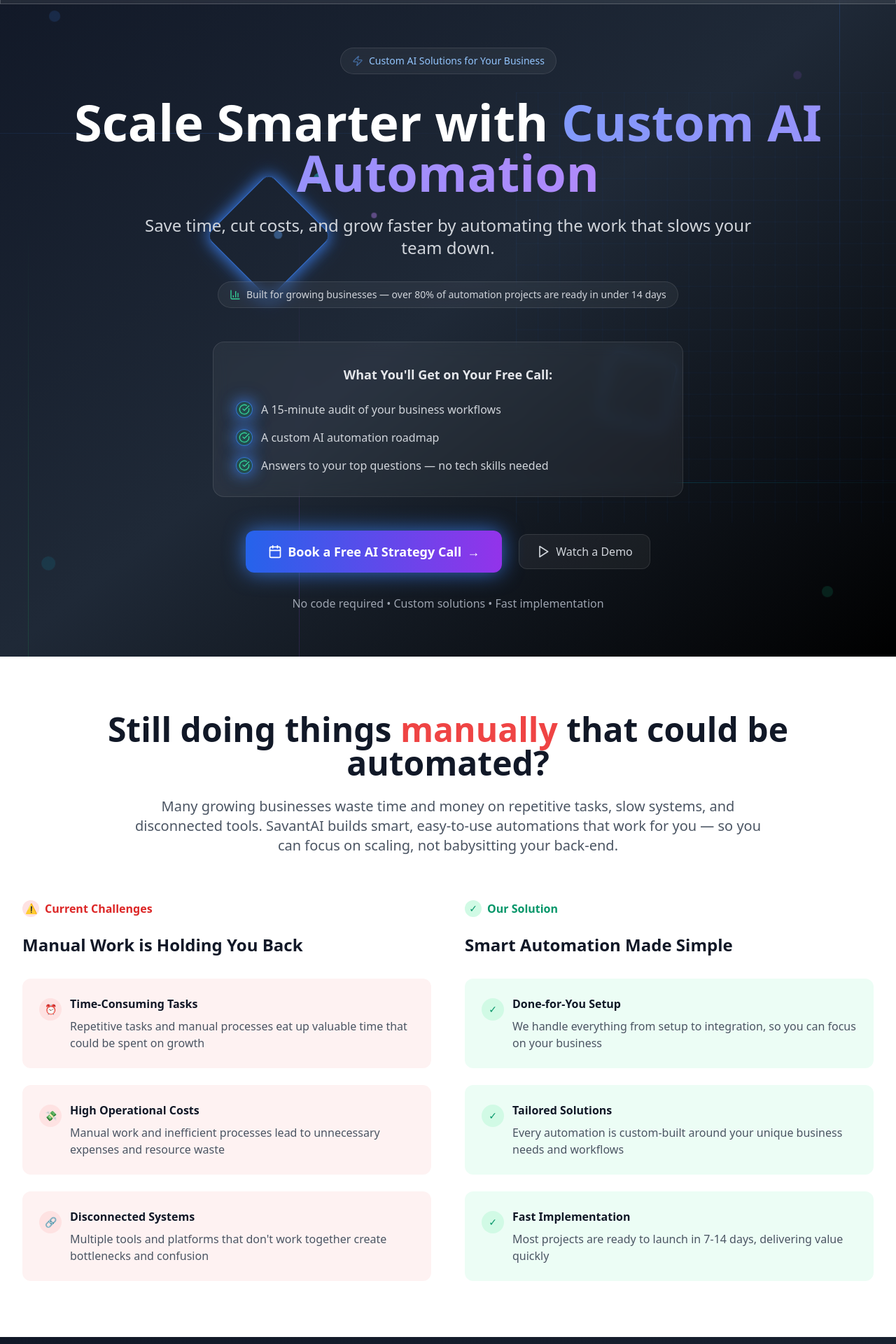
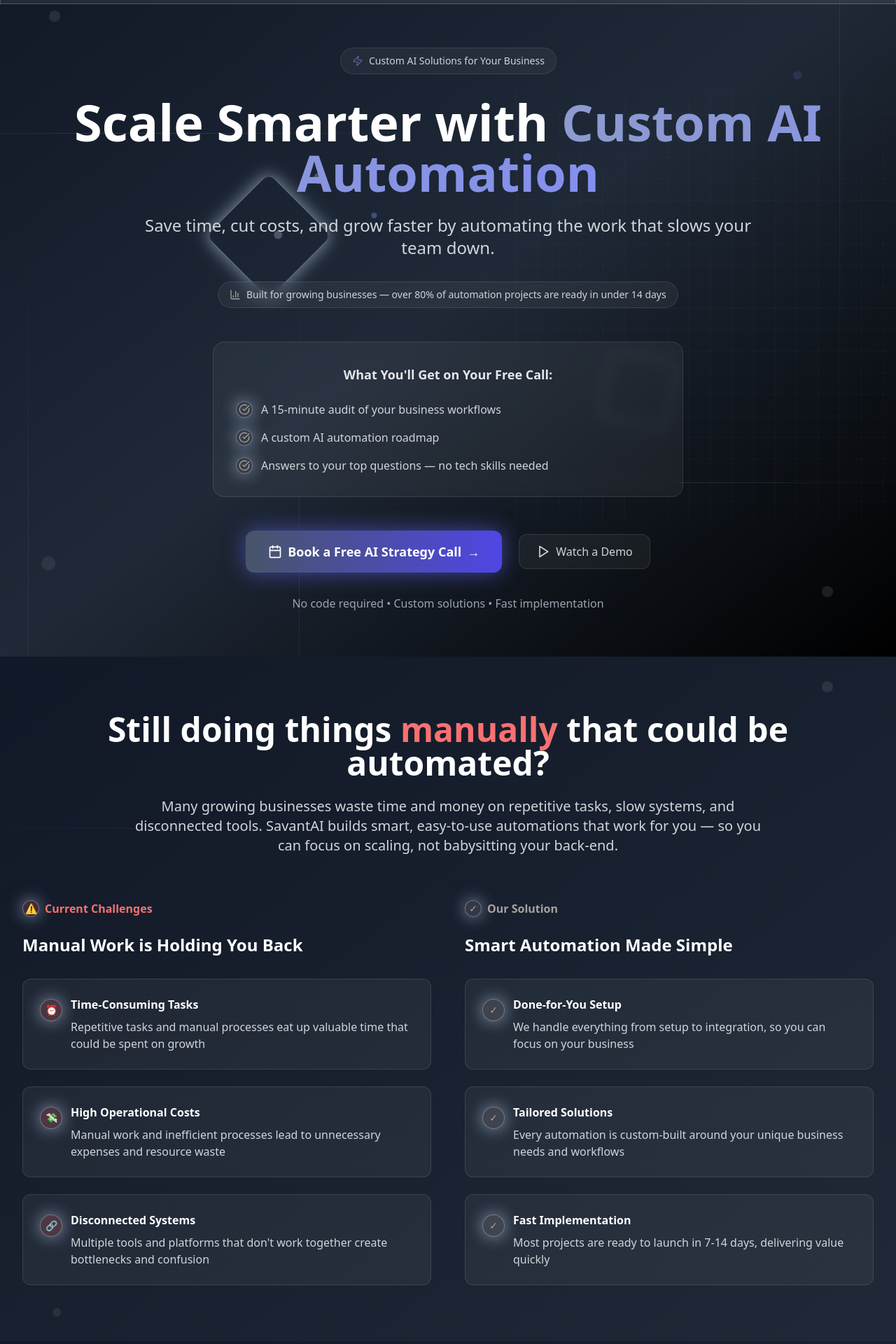
Before and after one commit to Jagrajveer/savant-ai, a React (Vite) app: page / in a window 1280 px wide. Shown: the part 60-1980 px from the top of the page at 70% size. Built offline with nearby package versions, Linux system fonts and the light colour scheme.

Commit message:
Refactor: Remove neon colors and improve dark theme
Remove neon colors and ensure dark theme consistency across the website.

```diff
--- a/src/components/HeroSection.tsx
+++ b/src/components/HeroSection.tsx
@@ -9,49 +9,49 @@ const HeroSection = () => {
       {/* Enhanced AI Background Elements */}
       <div className="absolute inset-0 overflow-hidden">
         {/* Neural Network Nodes */}
-        <div className="absolute top-20 left-20 w-4 h-4 bg-blue-500/30 rounded-full animate-neural-network delay-0"></div>
-        <div className="absolute top-40 right-32 w-3 h-3 bg-purple-500/30 rounded-full animate-neural-network delay-500"></div>
-        <div className="absolute bottom-32 left-16 w-5 h-5 bg-cyan-500/30 rounded-full animate-neural-network delay-1000"></div>
-        <div className="absolute bottom-20 right-20 w-4 h-4 bg-emerald-500/30 rounded-full animate-neural-network delay-1500"></div>
+        <div className="absolute top-20 left-20 w-4 h-4 bg-slate-400/30 rounded-full animate-neural-network delay-0"></div>
+        <div className="absolute top-40 right-32 w-3 h-3 bg-indigo-400/30 rounded-full animate-neural-network delay-500"></div>
+        <div className="absolute bottom-32 left-16 w-5 h-5 bg-gray-400/30 rounded-full animate-neural-network delay-1000"></div>
+        <div className="absolute bottom-20 right-20 w-4 h-4 bg-stone-400/30 rounded-full animate-neural-network delay-1500"></div>
 
         {/* Data Flow Lines */}
-        <div className="absolute top-1/4 left-0 w-full h-px bg-gradient-to-r from-transparent via-blue-500/30 to-transparent animate-data-flow delay-0"></div>
-        <div className="absolute top-1/2 left-0 w-full h-px bg-gradient-to-r from-transparent via-purple-500/30 to-transparent animate-data-flow delay-1000"></div>
-        <div className="absolute top-3/4 left-0 w-full h-px bg-gradient-to-r from-transparent via-cyan-500/30 to-transparent animate-data-flow delay-2000"></div>
+        <div className="absolute top-1/4 left-0 w-full h-px bg-gradient-to-r from-transparent via-slate-400/30 to-transparent animate-data-flow delay-0"></div>
+        <div className="absolute top-1/2 left-0 w-full h-px bg-gradient-to-r from-transparent via-indigo-400/30 to-transparent animate-data-flow delay-1000"></div>
+        <div className="absolute top-3/4 left-0 w-full h-px bg-gradient-to-r from-transparent via-gray-400/30 to-transparent animate-data-flow delay-2000"></div>
 
         {/* Circuit Board Pattern */}
         <div className="absolute inset-0 tech-grid opacity-20"></div>
 
         {/* Floating AI Elements */}
-        <div className="absolute top-1/3 left-1/4 w-32 h-32 border border-blue-500/20 rounded-lg animate-circuit-pulse delay-0 rotate-45"></div>
-        <div className="absolute bottom-1/3 right-1/4 w-24 h-24 border border-purple-500/20 rounded-lg animate-circuit-pulse delay-1000 rotate-12"></div>
+        <div className="absolute top-1/3 left-1/4 w-32 h-32 border border-slate-400/20 rounded-lg animate-circuit-pulse delay-0 rotate-45"></div>
+        <div className="absolute bottom-1/3 right-1/4 w-24 h-24 border border-indigo-400/20 rounded-lg animate-circuit-pulse delay-1000 rotate-12"></div>
 
         {/* Orbiting Elements */}
         <div className="absolute top-1/2 left-1/2 transform -translate-x-1/2 -translate-y-1/2">
           <div className="relative w-96 h-96">
-            <div className="absolute w-3 h-3 bg-blue-400/40 rounded-full animate-ai-orbit"></div>
-            <div className="absolute w-2 h-2 bg-purple-400/40 rounded-full animate-ai-orbit" style={{ animationDelay: '5s' }}></div>
-            <div className="absolute w-4 h-4 bg-cyan-400/40 rounded-full animate-ai-orbit" style={{ animationDelay: '10s' }}></div>
+            <div className="absolute w-3 h-3 bg-slate-400/40 rounded-full animate-ai-orbit"></div>
+            <div className="absolute w-2 h-2 bg-indigo-400/40 rounded-full animate-ai-orbit" style={{ animationDelay: '5s' }}></div>
+            <div className="absolute w-4 h-4 bg-gray-400/40 rounded-full animate-ai-orbit" style={{ animationDelay: '10s' }}></div>
           </div>
         </div>
 
         {/* Matrix Rain Effect */}
-        <div className="absolute left-10 top-0 w-px h-full bg-gradient-to-b from-transparent via-green-500/20 to-transparent animate-matrix-rain delay-0"></div>
-        <div className="absolute right-20 top-0 w-px h-full bg-gradient-to-b from-transparent via-blue-500/20 to-transparent animate-matrix-rain delay-2000"></div>
-        <div className="absolute left-1/3 top-0 w-px h-full bg-gradient-to-b from-transparent via-purple-500/20 to-transparent animate-matrix-rain delay-4000"></div>
+        <div className="absolute left-10 top-0 w-px h-full bg-gradient-to-b from-transparent via-slate-500/20 to-transparent animate-matrix-rain delay-0"></div>
+        <div className="absolute right-20 top-0 w-px h-full bg-gradient-to-b from-transparent via-indigo-500/20 to-transparent animate-matrix-rain delay-2000"></div>
+        <div className="absolute left-1/3 top-0 w-px h-full bg-gradient-to-b from-transparent via-gray-500/20 to-transparent animate-matrix-rain delay-4000"></div>
       </div>
 
       <div className="max-w-7xl mx-auto px-4 sm:px-6 lg:px-8 text-center relative z-10">
         {/* Trust Badge */}
-        <div className="inline-flex items-center space-x-2 glass text-blue-300 px-4 py-2 rounded-full mb-8 animate-bounce-fade-in hover:scale-105 transition-all duration-300 card-hover-bounce">
-          <Zap size={16} className="animate-pulse text-blue-400" />
+        <div className="inline-flex items-center space-x-2 glass text-slate-300 px-4 py-2 rounded-full mb-8 animate-bounce-fade-in hover:scale-105 transition-all duration-300 card-hover-bounce">
+          <Zap size={16} className="animate-pulse text-indigo-400" />
           <span className="text-sm font-medium">Custom AI Solutions for Your Business</span>
         </div>
 
         {/* Main Headline */}
         <h1 className="text-5xl md:text-7xl font-bold text-white mb-6 animate-fade-in-up delay-200">
           Scale Smarter with{' '}
-          <span className="bg-gradient-to-r from-blue-400 to-purple-400 bg-clip-text text-transparent animate-gradient-shift">
+          <span className="bg-gradient-to-r from-slate-400 to-indigo-400 bg-clip-text text-transparent animate-gradient-shift">
             Custom AI Automation
           </span>
         </h1>
@@ -63,7 +63,7 @@ const HeroSection = () => {
 
         {/* Social Proof Badge */}
         <div className="inline-flex items-center space-x-2 glass text-gray-300 px-4 py-2 rounded-full mb-12 animate-bounce-fade-in delay-500 hover:scale-105 transition-all duration-300 card-hover-bounce">
-          <BarChart3 className="w-4 h-4 text-emerald-400" />
+          <BarChart3 className="w-4 h-4 text-stone-400" />
           <span className="text-sm">Built for growing businesses — over 80% of automation projects are ready in under 14 days</span>
         </div>
 
@@ -72,20 +72,20 @@ const HeroSection = () => {
           <h3 className="text-lg font-semibold text-gray-200 mb-6">What You'll Get on Your Free Call:</h3>
           <div className="space-y-4 text-left">
             <div className="flex items-center space-x-3 group hover:translate-x-2 transition-all duration-300">
-              <div className="w-6 h-6 bg-emerald-500/20 rounded-full flex items-center justify-center group-hover:scale-110 transition-transform duration-300 border border-emerald-500/30 animate-circuit-pulse">
-                <CheckCircle className="w-4 h-4 text-emerald-400" />
+              <div className="w-6 h-6 bg-stone-500/20 rounded-full flex items-center justify-center group-hover:scale-110 transition-transform duration-300 border border-stone-500/30 animate-circuit-pulse">
+                <CheckCircle className="w-4 h-4 text-stone-400" />
               </div>
               <span className="text-gray-300">A 15-minute audit of your business workflows</span>
             </div>
             <div className="flex items-center space-x-3 group hover:translate-x-2 transition-all duration-300 delay-100">
-              <div className="w-6 h-6 bg-emerald-500/20 rounded-full flex items-center justify-center group-hover:scale-110 transition-transform duration-300 border border-emerald-500/30 animate-circuit-pulse">
-                <CheckCircle className="w-4 h-4 text-emerald-400" />
+              <div className="w-6 h-6 bg-stone-500/20 rounded-full flex items-center justify-center group-hover:scale-110 transition-transform duration-300 border border-stone-500/30 animate-circuit-pulse">
+                <CheckCircle className="w-4 h-4 text-stone-400" />
               </div>
               <span className="text-gray-300">A custom AI automation roadmap</span>
             </div>
             <div className="flex items-center space-x-3 group hover:translate-x-2 transition-all duration-300 delay-200">
-              <div className="w-6 h-6 bg-emerald-500/20 rounded-full flex items-center justify-center group-hover:scale-110 transition-transform duration-300 border border-emerald-500/30 animate-circuit-pulse">
-                <CheckCircle className="w-4 h-4 text-emerald-400" />
+              <div className="w-6 h-6 bg-stone-500/20 rounded-full flex items-center justify-center group-hover:scale-110 transition-transform duration-300 border border-stone-500/30 animate-circuit-pulse">
+                <CheckCircle className="w-4 h-4 text-stone-400" />
               </div>
               <span className="text-gray-300">Answers to your top questions — no tech skills needed</span>
             </div>
@@ -96,7 +96,7 @@ const HeroSection = () => {
         <div className="flex flex-col sm:flex-row items-center justify-center space-y-4 sm:space-y-0 sm:space-x-6 animate-fade-in-up delay-800">
           <Link
             to="/demo-call"
-            className="bg-gradient-to-r from-blue-600 to-purple-600 text-white px-8 py-4 rounded-lg text-lg font-semibold hover:from-blue-700 hover:to-purple-700 transition-all duration-300 flex items-center space-x-2 hover:scale-105 hover:shadow-lg transform active:scale-95 group animate-glow"
+            className="bg-gradient-to-r from-slate-600 to-indigo-600 text-white px-8 py-4 rounded-lg text-lg font-semibold hover:from-slate-700 hover:to-indigo-700 transition-all duration-300 flex items-center space-x-2 hover:scale-105 hover:shadow-lg transform active:scale-95 group animate-glow"
           >
             <Calendar className="w-5 h-5" />
             <span>Book a Free AI Strategy Call</span>
--- a/src/components/ProblemSolutionSection.tsx
+++ b/src/components/ProblemSolutionSection.tsx
@@ -3,14 +3,22 @@ import React from 'react';
 
 const ProblemSolutionSection = () => {
   return (
-    <section className="py-20 bg-white">
-      <div className="max-w-7xl mx-auto px-4 sm:px-6 lg:px-8">
+    <section className="py-20 bg-gradient-to-br from-gray-900 to-gray-800 relative overflow-hidden">
+      {/* Background Tech Elements */}
+      <div className="absolute inset-0">
+        <div className="absolute top-1/4 left-0 w-full h-px bg-gradient-to-r from-transparent via-slate-500/20 to-transparent animate-data-flow"></div>
+        <div className="absolute bottom-1/4 right-0 w-full h-px bg-gradient-to-l from-transparent via-indigo-500/20 to-transparent animate-data-flow delay-1000"></div>
+        <div className="absolute top-10 right-20 w-4 h-4 bg-gray-400/30 rounded-full animate-neural-network"></div>
+        <div className="absolute bottom-10 left-20 w-3 h-3 bg-stone-400/30 rounded-full animate-neural-network delay-1000"></div>
+      </div>
+
+      <div className="max-w-7xl mx-auto px-4 sm:px-6 lg:px-8 relative z-10">
         {/* Section Header */}
-        <div className="text-center mb-16">
-          <h2 className="text-4xl md:text-5xl font-bold text-gray-900 mb-6">
-            Still doing things <span className="text-red-500">manually</span> that could be automated?
+        <div className="text-center mb-16 animate-fade-in-up">
+          <h2 className="text-4xl md:text-5xl font-bold text-white mb-6">
+            Still doing things <span className="text-red-400">manually</span> that could be automated?
           </h2>
-          <p className="text-xl text-gray-600 max-w-4xl mx-auto">
+          <p className="text-xl text-gray-300 max-w-4xl mx-auto">
             Many growing businesses waste time and money on repetitive tasks, slow systems, and disconnected tools.
             SavantAI builds smart, easy-to-use automations that work for you — so you can focus on scaling, not babysitting your back-end.
           </p>
@@ -19,49 +27,49 @@ const ProblemSolutionSection = () => {
         {/* Problem vs Solution Grid */}
         <div className="grid md:grid-cols-2 gap-12">
           {/* Current Challenges */}
-          <div>
+          <div className="animate-bounce-fade-in delay-200">
             <div className="flex items-center space-x-2 mb-6">
-              <div className="w-6 h-6 bg-red-100 rounded-full flex items-center justify-center">
-                <span className="text-red-600 text-sm">⚠️</span>
+              <div className="w-6 h-6 bg-red-400/20 rounded-full flex items-center justify-center border border-red-400/30 animate-circuit-pulse">
+                <span className="text-red-400 text-sm">⚠️</span>
               </div>
-              <span className="text-red-600 font-semibold">Current Challenges</span>
+              <span className="text-red-400 font-semibold">Current Challenges</span>
             </div>
 
-            <h3 className="text-2xl font-bold text-gray-900 mb-8">Manual Work is Holding You Back</h3>
+            <h3 className="text-2xl font-bold text-white mb-8">Manual Work is Holding You Back</h3>
 
             <div className="space-y-6">
-              <div className="bg-red-50 p-6 rounded-lg">
+              <div className="glass p-6 rounded-lg border border-red-400/20 bg-red-400/5 card-hover-bounce">
                 <div className="flex items-start space-x-3">
-                  <div className="w-8 h-8 bg-red-100 rounded-full flex items-center justify-center flex-shrink-0 mt-1">
-                    <span className="text-red-600 text-sm">⏰</span>
+                  <div className="w-8 h-8 bg-red-400/20 rounded-full flex items-center justify-center flex-shrink-0 mt-1 border border-red-400/30 animate-circuit-pulse">
+                    <span className="text-red-400 text-sm">⏰</span>
                   </div>
                   <div>
-                    <h4 className="font-semibold text-gray-900 mb-2">Time-Consuming Tasks</h4>
-                    <p className="text-gray-600">Repetitive tasks and manual processes eat up valuable time that could be spent on growth</p>
+                    <h4 className="font-semibold text-white mb-2">Time-Consuming Tasks</h4>
+                    <p className="text-gray-300">Repetitive tasks and manual processes eat up valuable time that could be spent on growth</p>
                   </div>
                 </div>
               </div>
 
-              <div className="bg-red-50 p-6 rounded-lg">
+              <div className="glass p-6 rounded-lg border border-red-400/20 bg-red-400/5 card-hover-bounce">
                 <div className="flex items-start space-x-3">
-                  <div className="w-8 h-8 bg-red-100 rounded-full flex items-center justify-center flex-shrink-0 mt-1">
-                    <span className="text-red-600 text-sm">💸</span>
+                  <div className="w-8 h-8 bg-red-400/20 rounded-full flex items-center justify-center flex-shrink-0 mt-1 border border-red-400/30 animate-circuit-pulse">
+                    <span className="text-red-400 text-sm">💸</span>
                   </div>
                   <div>
-                    <h4 className="font-semibold text-gray-900 mb-2">High Operational Costs</h4>
-                    <p className="text-gray-600">Manual work and inefficient processes lead to unnecessary expenses and resource waste</p>
+                    <h4 className="font-semibold text-white mb-2">High Operational Costs</h4>
+                    <p className="text-gray-300">Manual work and inefficient processes lead to unnecessary expenses and resource waste</p>
                   </div>
                 </div>
               </div>
 
-              <div className="bg-red-50 p-6 rounded-lg">
+              <div className="glass p-6 rounded-lg border border-red-400/20 bg-red-400/5 card-hover-bounce">
                 <div className="flex items-start space-x-3">
-                  <div className="w-8 h-8 bg-red-100 rounded-full flex items-center justify-center flex-shrink-0 mt-1">
-                    <span className="text-red-600 text-sm">🔗</span>
+                  <div className="w-8 h-8 bg-red-400/20 rounded-full flex items-center justify-center flex-shrink-0 mt-1 border border-red-400/30 animate-circuit-pulse">
+                    <span className="text-red-400 text-sm">🔗</span>
                   </div>
                   <div>
-                    <h4 className="font-semibold text-gray-900 mb-2">Disconnected Systems</h4>
-                    <p className="text-gray-600">Multiple tools and platforms that don't work together create bottlenecks and confusion</p>
+                    <h4 className="font-semibold text-white mb-2">Disconnected Systems</h4>
+                    <p className="text-gray-300">Multiple tools and platforms that don't work together create bottlenecks and confusion</p>
                   </div>
                 </div>
               </div>
@@ -69,49 +77,49 @@ const ProblemSolutionSection = () => {
           </div>
 
           {/* Our Solution */}
-          <div>
+          <div className="animate-bounce-fade-in delay-400">
             <div className="flex items-center space-x-2 mb-6">
-              <div className="w-6 h-6 bg-emerald-100 rounded-full flex items-center justify-center">
-                <span className="text-emerald-600 text-sm">✓</span>
+              <div className="w-6 h-6 bg-stone-400/20 rounded-full flex items-center justify-center border border-stone-400/30 animate-circuit-pulse">
+                <span className="text-stone-400 text-sm">✓</span>
               </div>
-              <span className="text-emerald-600 font-semibold">Our Solution</span>
+              <span className="text-stone-400 font-semibold">Our Solution</span>
             </div>
 
-            <h3 className="text-2xl font-bold text-gray-900 mb-8">Smart Automation Made Simple</h3>
+            <h3 className="text-2xl font-bold text-white mb-8">Smart Automation Made Simple</h3>
 
             <div className="space-y-6">
-              <div className="bg-emerald-50 p-6 rounded-lg">
+              <div className="glass p-6 rounded-lg border border-stone-400/20 bg-stone-400/5 card-hover-bounce">
                 <div className="flex items-start space-x-3">
-                  <div className="w-8 h-8 bg-emerald-100 rounded-full flex items-center justify-center flex-shrink-0 mt-1">
-                    <span className="text-emerald-600 text-sm">✓</span>
+                  <div className="w-8 h-8 bg-stone-400/20 rounded-full flex items-center justify-center flex-shrink-0 mt-1 border border-stone-400/30 animate-circuit-pulse">
+                    <span className="text-stone-400 text-sm">✓</span>
                   </div>
                   <div>
-                    <h4 className="font-semibold text-gray-900 mb-2">Done-for-You Setup</h4>
-                    <p className="text-gray-600">We handle everything from setup to integration, so you can focus on your business</p>
+                    <h4 className="font-semibold text-white mb-2">Done-for-You Setup</h4>
+                    <p className="text-gray-300">We handle everything from setup to integration, so you can focus on your business</p>
                   </div>
                 </div>
               </div>
 
-              <div className="bg-emerald-50 p-6 rounded-lg">
+              <div className="glass p-6 rounded-lg border border-stone-400/20 bg-stone-400/5 card-hover-bounce">
                 <div className="flex items-start space-x-3">
-                  <div className="w-8 h-8 bg-emerald-100 rounded-full flex items-center justify-center flex-shrink-0 mt-1">
-                    <span className="text-emerald-600 text-sm">✓</span>
+                  <div className="w-8 h-8 bg-stone-400/20 rounded-full flex items-center justify-center flex-shrink-0 mt-1 border border-stone-400/30 animate-circuit-pulse">
+                    <span className="text-stone-400 text-sm">✓</span>
                   </div>
                   <div>
-                    <h4 className="font-semibold text-gray-900 mb-2">Tailored Solutions</h4>
-                    <p className="text-gray-600">Every automation is custom-built around your unique business needs and workflows</p>
+                    <h4 className="font-semibold text-white mb-2">Tailored Solutions</h4>
+                    <p className="text-gray-300">Every automation is custom-built around your unique business needs and workflows</p>
                   </div>
                 </div>
               </div>
 
-              <div className="bg-emerald-50 p-6 rounded-lg">
+              <div className="glass p-6 rounded-lg border border-stone-400/20 bg-stone-400/5 card-hover-bounce">
                 <div className="flex items-start space-x-3">
-                  <div className="w-8 h-8 bg-emerald-100 rounded-full flex items-center justify-center flex-shrink-0 mt-1">
-                    <span className="text-emerald-600 text-sm">✓</span>
+                  <div className="w-8 h-8 bg-stone-400/20 rounded-full flex items-center justify-center flex-shrink-0 mt-1 border border-stone-400/30 animate-circuit-pulse">
+                    <span className="text-stone-400 text-sm">✓</span>
                   </div>
                   <div>
-                    <h4 className="font-semibold text-gray-900 mb-2">Fast Implementation</h4>
-                    <p className="text-gray-600">Most projects are ready to launch in 7-14 days, delivering value quickly</p>
+                    <h4 className="font-semibold text-white mb-2">Fast Implementation</h4>
+                    <p className="text-gray-300">Most projects are ready to launch in 7-14 days, delivering value quickly</p>
                   </div>
                 </div>
               </div>
--- a/src/index.css
+++ b/src/index.css
@@ -141,12 +141,12 @@
 
   @keyframes circuit-pulse {
     0%, 100% {
-      box-shadow: 0 0 5px rgba(59, 130, 246, 0.3);
-      border-color: rgba(59, 130, 246, 0.3);
+      box-shadow: 0 0 5px rgba(148, 163, 184, 0.3);
+      border-color: rgba(148, 163, 184, 0.3);
     }
     50% {
-      box-shadow: 0 0 20px rgba(59, 130, 246, 0.8), 0 0 30px rgba(59, 130, 246, 0.4);
-      border-color: rgba(59, 130, 246, 0.8);
+      box-shadow: 0 0 20px rgba(148, 163, 184, 0.6), 0 0 30px rgba(148, 163, 184, 0.4);
+      border-color: rgba(148, 163, 184, 0.6);
     }
   }
 
@@ -266,10 +266,10 @@
 
   @keyframes glow {
     0%, 100% {
-      box-shadow: 0 0 20px rgba(59, 130, 246, 0.5);
+      box-shadow: 0 0 20px rgba(99, 102, 241, 0.4);
     }
     50% {
-      box-shadow: 0 0 30px rgba(59, 130, 246, 0.8);
+      box-shadow: 0 0 30px rgba(99, 102, 241, 0.6);
     }
   }
 
@@ -384,14 +384,14 @@
   .ai-bg-element {
     position: absolute;
     border-radius: 50%;
-    background: linear-gradient(45deg, rgba(59, 130, 246, 0.1), rgba(147, 51, 234, 0.1));
+    background: linear-gradient(45deg, rgba(148, 163, 184, 0.1), rgba(100, 116, 139, 0.1));
     filter: blur(1px);
   }
 
   .tech-grid {
     background-image:
-      linear-gradient(rgba(59, 130, 246, 0.1) 1px, transparent 1px),
-      linear-gradient(90deg, rgba(59, 130, 246, 0.1) 1px, transparent 1px);
+      linear-gradient(rgba(148, 163, 184, 0.1) 1px, transparent 1px),
+      linear-gradient(90deg, rgba(148, 163, 184, 0.1) 1px, transparent 1px);
     background-size: 50px 50px;
     animation: data-flow 10s linear infinite;
   }
```
Also changed, not shown: src/components/FinalCTASection.tsx (+33 -25 lines), src/components/IntegrationsSection.tsx (+27 -19 lines).
